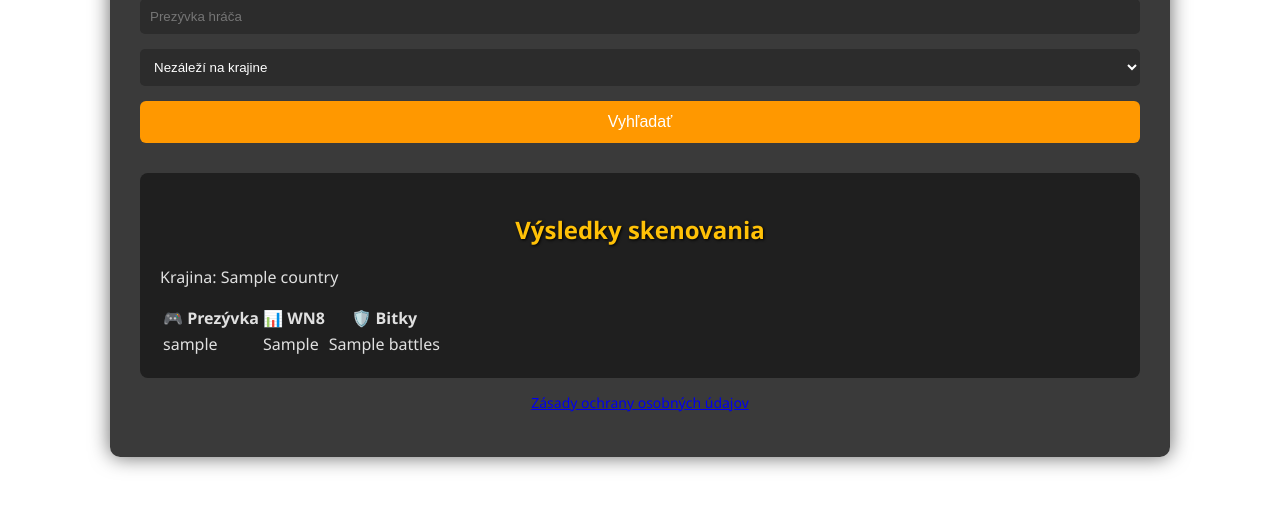
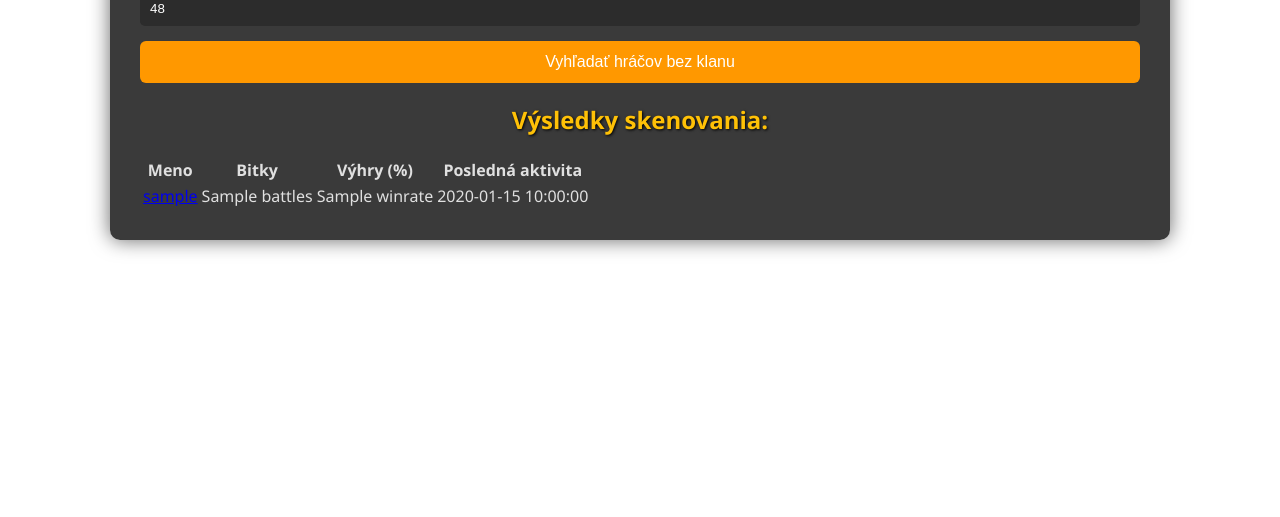
Before and after one commit to H4DrOiD/WOT-ClanSkener, a Flask app: template templates/index.html in a window 1280 px wide. Shown: the part 309-826 px from the top of the page. After the commit the page ends 563 px from the top, so only its background shows below. Run offline with Flask 3, Linux system fonts and the light colour scheme; the template is opened without the code that fills it: most values are stand-ins (such as "Sample title", 1, 10 or a date in 2020).

Commit message:
Update index.html

```diff
--- a/templates/index.html
+++ b/templates/index.html
@@ -7,57 +7,46 @@
 </head>
 <body>
     <div class="container">
-        <header>
-            <img src="{{ url_for('static', filename='images/tank_logo.png') }}" alt="WOT Logo" class="logo">
         <h1>WOT ClanSkener</h1>
-            <p>Vyhľadaj hráčov bez klanu podľa prezývky alebo krajiny</p>
-        </header>
+        <form method="POST">
+            <label for="min_battles">Minimálny počet bitiek:</label>
+            <input type="number" id="min_battles" name="min_battles" value="1000" required>
 
-        <form method="POST">
-            <input type="text" name="nickname" placeholder="Prezývka hráča" value="{{ request.form.nickname or '' }}">
-            <select name="country">
-                <option value="">Nezáleží na krajine</option>
-                <option value="cz" {% if country == 'cz' %}selected{% endif %}>Česko</option>
-                <option value="sk" {% if country == 'sk' %}selected{% endif %}>Slovensko</option>
-            </select>
-            <button type="submit">Vyhľadať</button>
+            <label for="min_winrate">Minimálna výhernosť (%):</label>
+            <input type="number" id="min_winrate" name="min_winrate" value="48" step="0.1" required>
+
+            <button type="submit">Vyhľadať hráčov bez klanu</button>
         </form>
 
+        {% if error %}
+            <p class="error">{{ error }}</p>
+        {% endif %}
+
         {% if players %}
-            <section class="results">
-                <h2>Výsledky skenovania</h2>
-                <p>Krajina: {{ country or "Nezáleží" }}</p>
-
+            <h2>Výsledky skenovania:</h2>
             <table>
                 <thead>
                     <tr>
-                            <th>🎮 Prezývka</th>
-                            <th>📊 WN8</th>
-                            <th>🛡️ Bitky</th>
+                        <th>Meno</th>
+                        <th>Bitky</th>
+                        <th>Výhry (%)</th>
+                        <th>Posledná aktivita</th>
                     </tr>
                 </thead>
                 <tbody>
                     {% for player in players %}
                         <tr>
-                                <td>{{ player.nickname }}</td>
-                                <td>{{ player.wn8 }}</td>
+                            <td><a href="https://worldoftanks.eu/en/community/accounts/{{ player.account_id }}/" target="_blank">{{ player.nickname }}</a></td>
                             <td>{{ player.battles }}</td>
+                            <td>{{ player.winrate }}</td>
+                            <td>{{ player.last_battle_time }}</td>
                         </tr>
                     {% endfor %}
                 </tbody>
             </table>
-            </section>
-        {% elif request.method == "POST" %}
-            <section class="results">
-                <h2>Výsledky skenovania</h2>
-                <p>Krajina: {{ country or "Nezáleží" }}</p>
-                <p class="no-results">❌ Nenašli sa žiadni hráči.</p>
-            </section>
+        {% elif players is not none %}
+            <p>Žiadni hráči nezodpovedajú kritériám.</p>
         {% endif %}
-
-        <footer>
-            <a href="{{ url_for('privacy') }}">Zásady ochrany osobných údajov</a>
-        </footer>
     </div>
 </body>
 </html>
```
Lines whose indentation alone changed are shown as unchanged.
